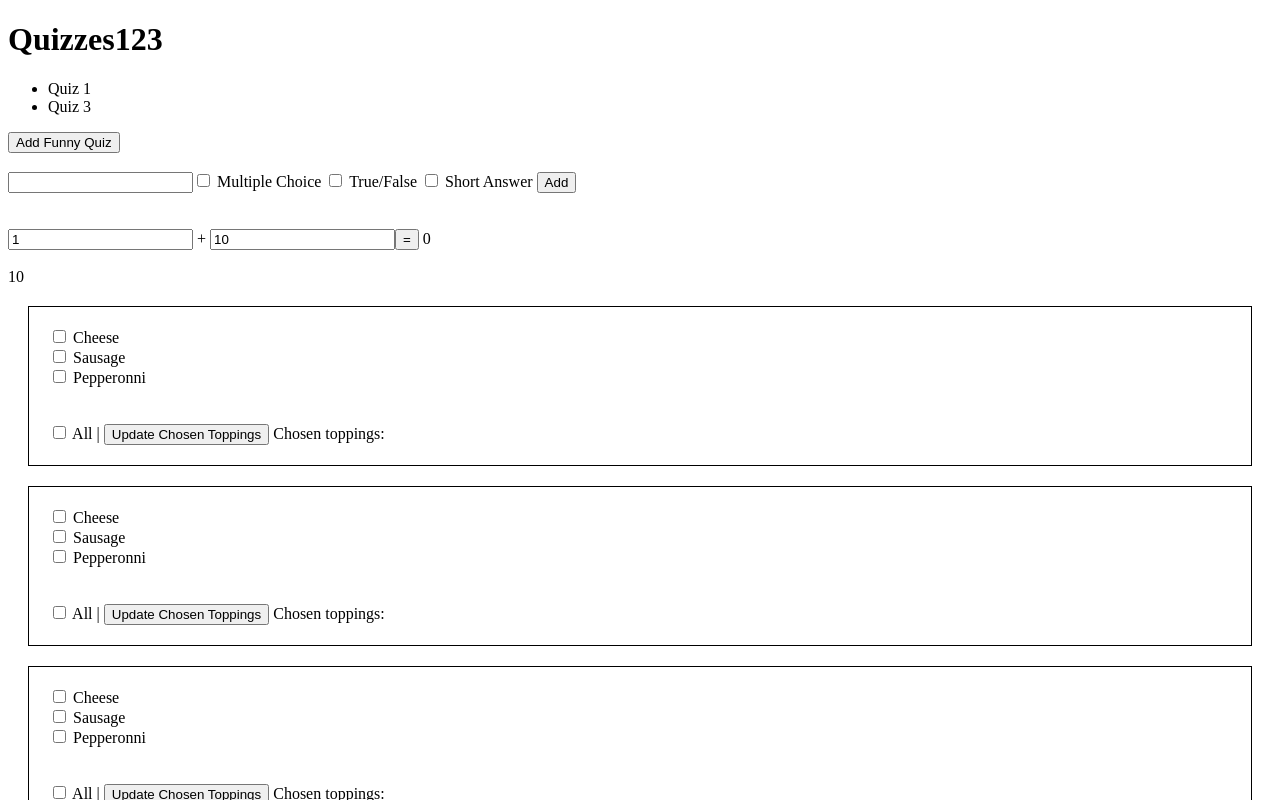
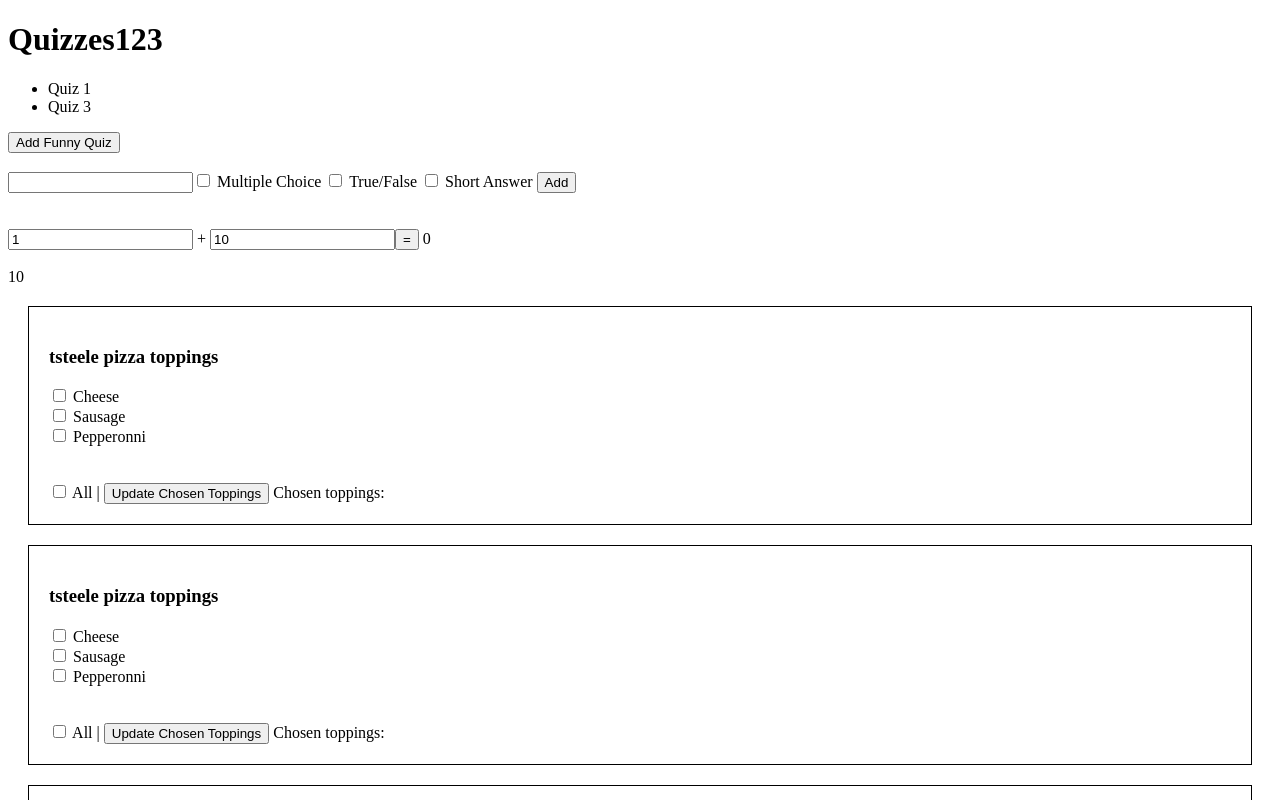
Before and after one commit to 2018-spring-mjs-th/week-two-a, an Angular app: page / in a window 1280 px wide. Shown: the top 800 px of the page. Built offline with nearby package versions, Linux system fonts and the light colour scheme.

Commit message:
Label for my slack-n-tell

```diff
--- a/src/app/foo/foo.component.html
+++ b/src/app/foo/foo.component.html
@@ -1,4 +1,5 @@
   <div style='margin: 20px; border: 1px black solid; padding: 20px;'>
+    <h3>tsteele pizza toppings</h3>
     <div *ngFor='let t of toppings'>
       <label>
           <input type="checkbox" [(ngModel)]='t.checked' />
```
